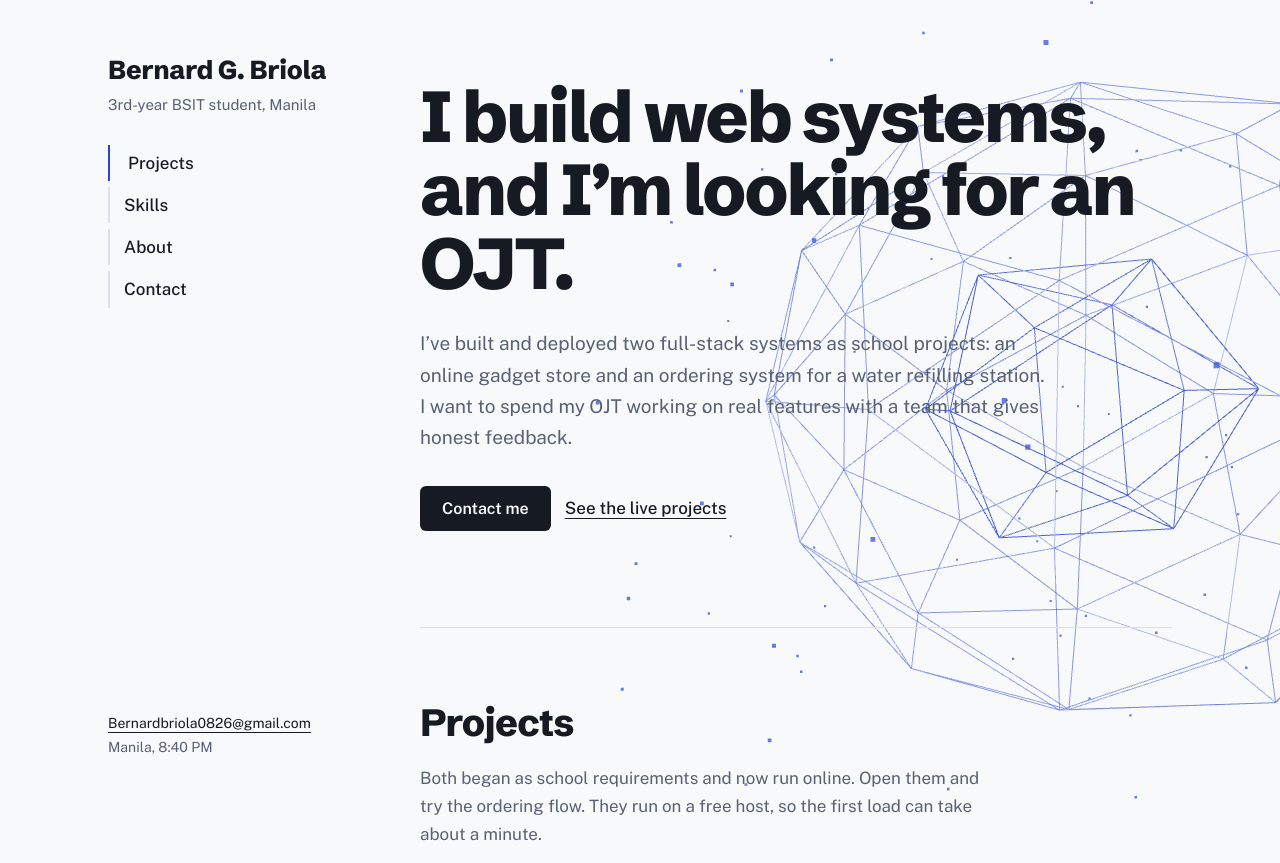
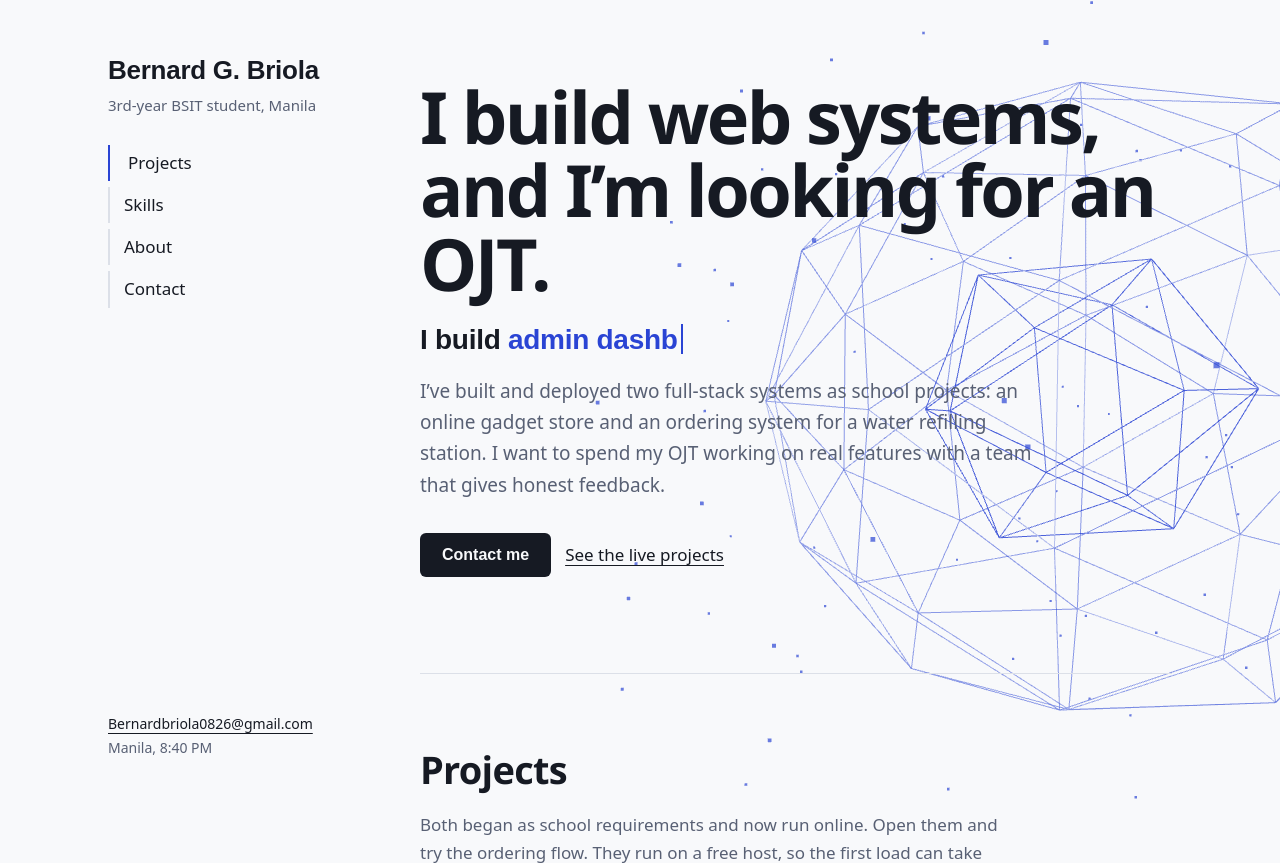
Before and after one commit to Bernard-26/Bernard-G.-Briola-, a plain HTML site: page index.html in a window 1280 px wide. Shown: the top 863 px of the page. Drawn offline with nearby package versions, Linux system fonts and the light colour scheme; animation ran at ten frames a second.

Commit message:
Add text animation and security

```diff
--- a/css/style.css
+++ b/css/style.css
@@ -68,8 +68,20 @@ section>h2{font-size:clamp(28px,3.4vw,38px);letter-spacing:-.02em;margin-bottom:
 footer{padding:28px 0 56px;color:var(--mute);font-size:14.5px;border-top:1px solid var(--line)}
 
 /* one entrance: the headline settles in on load */
-.hero h1,.hero p,.hero .cta{animation:settle .7s cubic-bezier(.2,.7,.2,1) both}
-.hero p{animation-delay:.12s}.hero .cta{animation-delay:.22s}
+.hero p,.hero .cta{animation:settle .7s cubic-bezier(.2,.7,.2,1) both}
+.hero p{animation-delay:.55s}.hero .cta{animation-delay:.75s}
+/* headline and section titles: words slide up out of a mask */
+.rw{display:inline-block;overflow:hidden;vertical-align:top;padding-bottom:.14em;margin-bottom:-.14em}
+.rw>span{display:inline-block;transform:translateY(115%);transition:transform .85s cubic-bezier(.2,.7,.2,1);transition-delay:var(--d,0s)}
+.is-in .rw>span,.rw.is-in>span{transform:none}
+/* typed line */
+.hero .typed-line{margin:22px 0 0;color:var(--ink);font:700 clamp(20px,2.4vw,28px)/1.3 "Schibsted Grotesk",sans-serif;letter-spacing:-.01em;min-height:1.4em}
+.hero .typed-line+p{margin-top:14px}
+.typed-line #typed{color:var(--accent)}
+.caret{display:inline-block;width:2px;height:1.05em;margin-left:3px;background:var(--accent);vertical-align:-.15em;animation:blink 1s steps(1) infinite}
+@keyframes blink{50%{opacity:0}}
+.sr-only{position:absolute;width:1px;height:1px;overflow:hidden;clip:rect(0 0 0 0);white-space:nowrap}
+#about .about{margin-top:24px}
 @keyframes settle{from{opacity:0;transform:translateY(14px)}to{opacity:1;transform:none}}
 @media (prefers-reduced-motion:reduce){*{animation:none!important;transition:none!important;scroll-behavior:auto!important}}
 
--- a/index.html
+++ b/index.html
@@ -2,6 +2,8 @@
 <html lang="en">
 <head>
 <meta charset="utf-8">
+<meta http-equiv="Content-Security-Policy" content="default-src 'self'; script-src 'self' https://cdnjs.cloudflare.com; style-src 'self' https://fonts.googleapis.com; font-src https://fonts.gstatic.com; img-src 'self' data:; connect-src 'self'; object-src 'none'; base-uri 'self'; form-action 'none'">
+<meta name="referrer" content="strict-origin-when-cross-origin">
 <meta name="viewport" content="width=device-width, initial-scale=1, viewport-fit=cover">
 <title>Bernard G. Briola – BSIT student looking for OJT</title>
 <meta name="description" content="3rd-year BSIT student with two deployed full-stack projects, looking for an OJT placement in web or software development.">
@@ -35,6 +37,7 @@
 <main>
   <header class="hero">
     <h1>I build web systems, and I’m looking for an OJT.</h1>
+    <p class="typed-line"><span class="sr-only">I build online stores, admin dashboards, ordering systems, back-end APIs and rider dispatch maps.</span><span aria-hidden="true">I build <span id="typed"></span><span class="caret"></span></span></p>
     <p>I’ve built and deployed two full-stack systems as school projects: an online gadget store and an ordering system for a water refilling station. I want to spend my OJT working on real features with a team that gives honest feedback.</p>
     <div class="cta">
       <a class="btn" href="#contact">Contact me</a>
@@ -47,21 +50,21 @@
     <p class="lead">Both began as school requirements and now run online. Open them and try the ordering flow. They run on a free host, so the first load can take about a minute.</p>
 
     <article class="proj">
-      <div class="shot"><b>MOSSTECH</b><img src="img/mosstech.png" alt="MOSSTECH storefront" loading="lazy" onerror="this.remove()"></div>
+      <div class="shot"><b>MOSSTECH</b><img src="img/mosstech.png" alt="MOSSTECH storefront" loading="lazy"></div>
       <div>
         <h3>MOSSTECH</h3>
         <p>A tech-gadget store. Customers sign up, browse products, fill a cart and check out. The admin dashboard lets the owner manage orders.</p>
-        <a class="live" href="https://mosstech.onrender.com" target="_blank" rel="noopener">Open mosstech.onrender.com</a>
+        <a class="live" href="https://mosstech.onrender.com" target="_blank" rel="noopener noreferrer">Open mosstech.onrender.com</a>
         <p class="stack">Node.js, Express, SQLite, HTML/CSS/JS</p>
       </div>
     </article>
 
     <article class="proj">
-      <div class="shot"><b>AquaMega</b><img src="img/aquamega.png" alt="AquaMega ordering system" loading="lazy" onerror="this.remove()"></div>
+      <div class="shot"><b>AquaMega</b><img src="img/aquamega.png" alt="AquaMega ordering system" loading="lazy"></div>
       <div>
         <h3>AquaMega</h3>
         <p>An ordering system for a water refilling station. Customers place orders, the owner dispatches riders on a map, and staff track container loans and billing.</p>
-        <a class="live" href="https://aquamega-lv9g.onrender.com" target="_blank" rel="noopener">Open aquamega-lv9g.onrender.com</a>
+        <a class="live" href="https://aquamega-lv9g.onrender.com" target="_blank" rel="noopener noreferrer">Open aquamega-lv9g.onrender.com</a>
         <p class="stack">Node.js, SQLite, OpenStreetMap, admin dashboard</p>
       </div>
     </article>
@@ -81,7 +84,7 @@
 
   <section id="about">
     <h2>About</h2>
-    <div class="about" style="margin-top:24px">
+    <div class="about">
       <div>
         <p>I’m a 3rd-year BSIT student and I have been programming since Grade 11. I learn by shipping: both projects above started as school work and are now deployed.</p>
         <p>I want an OJT where I can work on real systems, take feedback and grow as a developer.</p>
@@ -98,9 +101,9 @@
     <h2>Find me online</h2>
     <p class="lead">Follow my work or send me a message on any of these. For OJT inquiries, email works best.</p>
     <div class="social">
-      <a href="https://www.instagram.com/thisisnotbernard/" target="_blank" rel="noopener">Instagram</a>
-      <a href="https://www.facebook.com/bernardbriola26" target="_blank" rel="noopener">Facebook</a>
-      <a href="https://www.tiktok.com/@hahahabernardi2" target="_blank" rel="noopener">TikTok</a>
+      <a href="https://www.instagram.com/" target="_blank" rel="noopener noreferrer">Instagram</a>
+      <a href="https://www.facebook.com/" target="_blank" rel="noopener noreferrer">Facebook</a>
+      <a href="https://www.tiktok.com/" target="_blank" rel="noopener noreferrer">TikTok</a>
     </div>
     <p class="mail">Email: <a href="mailto:Bernardbriola0826@gmail.com">Bernardbriola0826@gmail.com</a></p>
   </section>
--- a/js/main.js
+++ b/js/main.js
@@ -12,3 +12,57 @@
   }
 
 })();
+
+// animated text, hidden-screenshot fallback
+(function(){
+  var calm=matchMedia("(prefers-reduced-motion:reduce)").matches;
+
+  // words slide up out of a mask
+  function split(el,step){
+    var words=el.textContent.trim().split(/\s+/);
+    el.setAttribute("aria-label",words.join(" "));
+    el.textContent="";
+    words.forEach(function(w,i){
+      var o=document.createElement("span"),n=document.createElement("span");
+      o.className="rw";o.setAttribute("aria-hidden","true");
+      n.textContent=w;n.style.setProperty("--d",(i*step)+"s");
+      o.appendChild(n);el.appendChild(o);
+      if(i<words.length-1)el.appendChild(document.createTextNode(" "));
+    });
+  }
+  if(!calm){
+    var h=document.querySelector(".hero h1");
+    split(h,.08);
+    requestAnimationFrame(function(){requestAnimationFrame(function(){h.classList.add("is-in")})});
+    var hs=[].slice.call(document.querySelectorAll("section>h2"));
+    hs.forEach(function(e){split(e,.06)});
+    if("IntersectionObserver" in window){
+      var io2=new IntersectionObserver(function(es){es.forEach(function(en){if(en.isIntersecting){en.target.classList.add("is-in");io2.unobserve(en.target)}})},{threshold:.6});
+      hs.forEach(function(e){io2.observe(e)});
+    }else{hs.forEach(function(e){e.classList.add("is-in")})}
+  }
+
+  // typewriter line (things I have actually built)
+  var t=document.getElementById("typed");
+  if(t){
+    var lines=["online stores.","admin dashboards.","ordering systems.","back-end APIs.","rider dispatch maps."],li=0,ci=0,del=false;
+    if(calm){t.textContent=lines[0]}else{
+      var tick=function(){
+        var cur=lines[li],wait;
+        ci+=del?-1:1;
+        t.textContent=cur.slice(0,ci);
+        wait=del?32:70;
+        if(!del&&ci===cur.length){wait=1700;del=true}
+        else if(del&&ci===0){del=false;li=(li+1)%lines.length;wait=350}
+        setTimeout(tick,wait);
+      };
+      setTimeout(tick,900);
+    }
+  }
+
+  // if a screenshot is missing, drop it and keep the plain frame
+  document.querySelectorAll(".shot img").forEach(function(img){
+    var gone=function(){img.remove()};
+    if(img.complete&&img.naturalWidth===0)gone();else img.addEventListener("error",gone);
+  });
+})();
```
